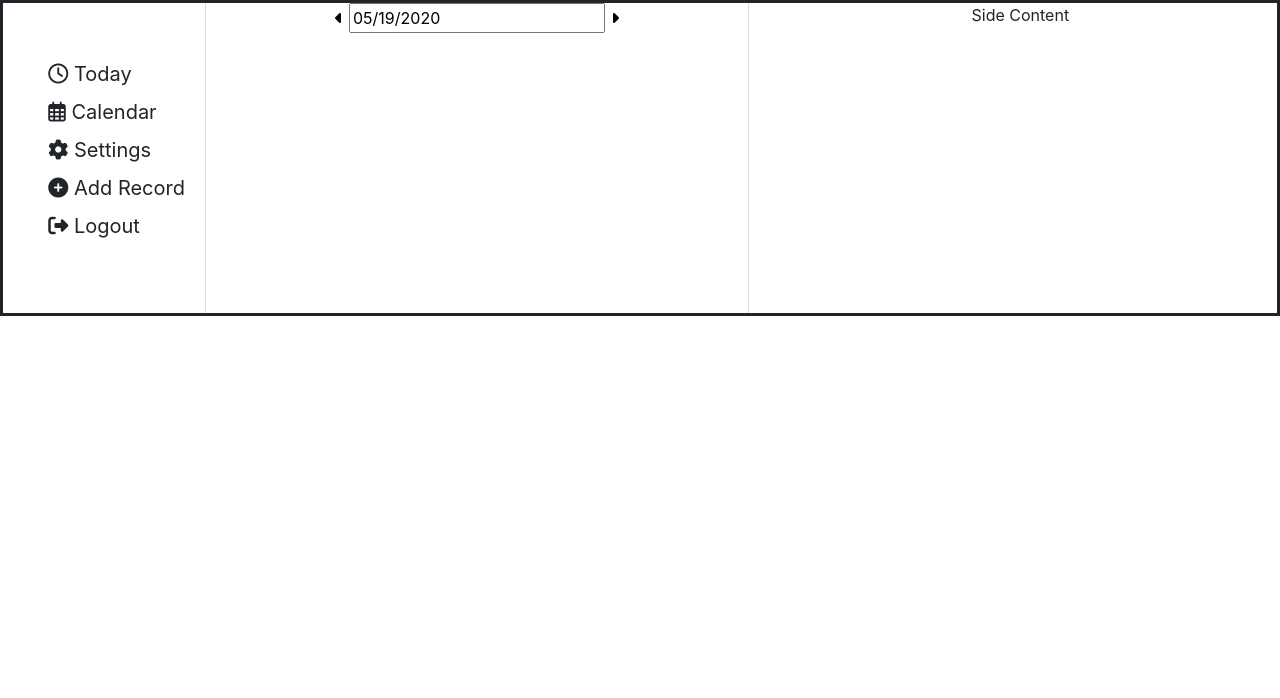
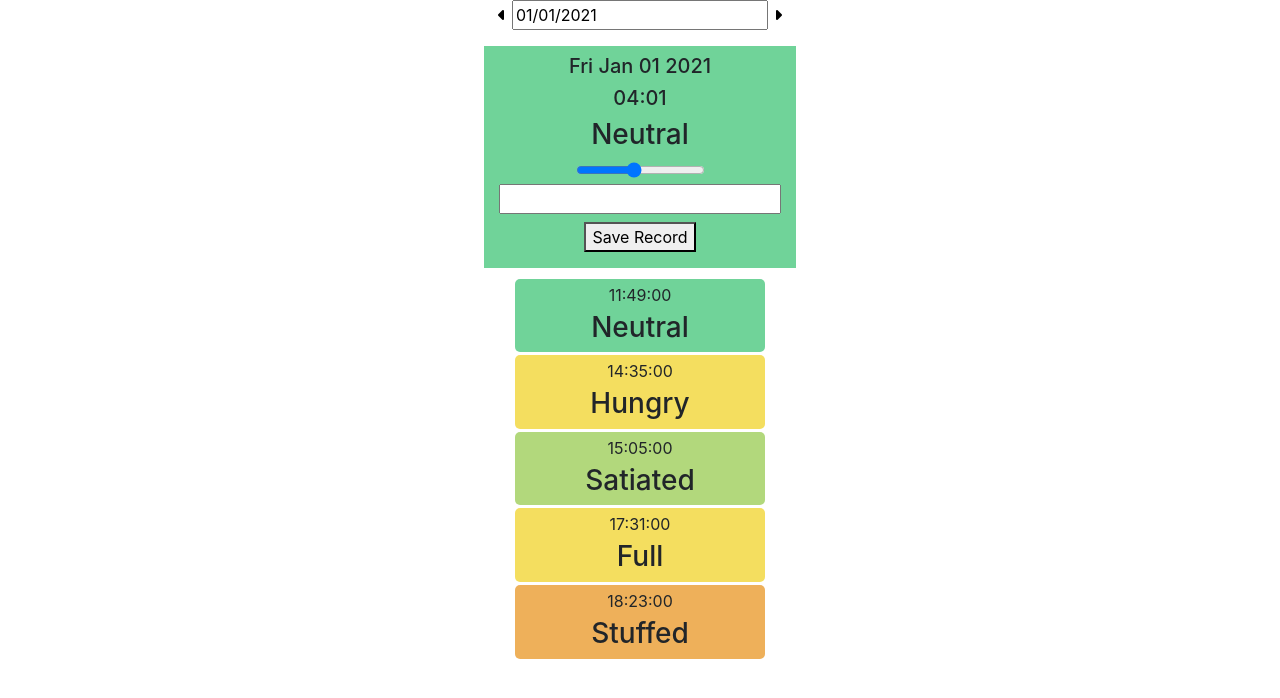
Before and after one commit to emchoi7/front-tff, a React (Create React App) app: page / in a window 1280 px wide. Shown: the top 698 px of the page. Built offline with nearby package versions, Linux system fonts and the light colour scheme.

Commit message:
Changed starting state date to 01/01/2021 and added AddModal to current date's display

```diff
--- a/src/AddRecord/AddModal.js
+++ b/src/AddRecord/AddModal.js
@@ -24,37 +24,38 @@ export default class AddModal extends Component {
 
     render() {
         const date = new Date();
-        const dateStr = date.toDateString();
+        // const dateStr = date.toDateString();
+        const dateStr = "Fri Jan 01 2021";
         const timeStr = date.toTimeString().split(':').slice(0,2).join(':');
-        let hungerLevel = 'Neutral'
-        let colorClass = 'hunger-blue'
+        let hungerLevel = 'Neutral';
+        let colorClass = 'hunger-level-5';
         if(this.state.score >= 0 && this.state.score < 1) {
             hungerLevel = 'Starving';
-            colorClass = 'hunger-red';
+            colorClass = 'hunger-level-1';
         } else if(this.state.score >= 1 && this.state.score < 2) {
             hungerLevel = 'Famished';
-            colorClass = 'hunger-orange';
+            colorClass = 'hunger-level-2';
         } else if(this.state.score >= 2 && this.state.score < 3) {
             hungerLevel = 'Hungry';
-            colorClass = 'hunger-yellow';
+            colorClass = 'hunger-level-3';
         } else if(this.state.score >= 3 && this.state.score < 4) {
             hungerLevel = 'Peckish';
-            colorClass = 'hunger-green';
+            colorClass = 'hunger-level-4';
         } else if(this.state.score >= 4 && this.state.score < 5) {
             hungerLevel = 'Neutral';
-            colorClass = 'hunger-blue';
+            colorClass = 'hunger-level-5';
         } else if(this.state.score >= 5 && this.state.score < 6) {
             hungerLevel = 'Satiated';
-            colorClass = 'hunger-green';
+            colorClass = 'hunger-level-4';
         } else if(this.state.score >= 6 && this.state.score < 7) {
             hungerLevel = 'Full';
-            colorClass = 'hunger-yellow';
+            colorClass = 'hunger-level-3';
         } else if(this.state.score >= 7 && this.state.score < 8) {
             hungerLevel = 'Stuffed';
-            colorClass = 'hunger-orange';
+            colorClass = 'hunger-level-2';
         } else if(this.state.score >= 8 && this.state.score <= 9) {
             hungerLevel = 'Bursting';
-            colorClass = 'hunger-red';
+            colorClass = 'hunger-level-1';
         }
         return (
             <div className={colorClass + ' container text-center py-2 my-2 add-modal'}>
--- a/src/App.js
+++ b/src/App.js
@@ -17,8 +17,8 @@ const App = () => {
         <Layout>
           <Switch>
             <Route exact path="/" component={DailyDisplay} />
-            <Route path="/calendar" component={MonthlyDisplay} />
-            <Route path="/settings"><p>Settings</p></Route>
+            {/* <Route path="/calendar" component={MonthlyDisplay} />
+            <Route path="/settings"><p>Settings</p></Route> */}
           </Switch>
         </Layout>
       </div>
--- a/src/App.module.css
+++ b/src/App.module.css
@@ -1,3 +1,3 @@
 .App {
-    border: red;
+    /* border: red; */
 }
--- a/src/components/UI/Column/Column.module.css
+++ b/src/components/UI/Column/Column.module.css
@@ -1,6 +1,6 @@
 .MainCenter {
     /* min-height: 100vh; */
-    border-style: solid;
+    /* border-style: solid; */
     border-width: 0 .5px 0 .5px;
     border-color: #dddddd;
     height: auto;
--- a/src/containers/Daily/Daily.js
+++ b/src/containers/Daily/Daily.js
@@ -4,7 +4,7 @@
     Record components are put into an array
 */
 import React, {Component} from 'react';
-// import AddModal from '../AddRecord/AddModal';
+import AddModal from '../../AddRecord/AddModal';
 import Record from '../../components/Record/Record';
 import DateSelector from '../../components/DateSelector/DateSelector';
 
@@ -61,21 +61,18 @@ export default class Daily extends Component {
             }
         );
 
-        // let addModal = null;
-        // if(
-        //     // this.props.date.getMonth() === new Date().getMonth()
-        //     // && this.props.date.getDate() === new Date().getDate()
-        //     // && this.props.date.getFullYear() === new Date().getFullYear()
-        //     this.props.date.getMonth() === 11
-        //     && this.props.date.getDate() === 30
-        //     && this.props.date.getFullYear() === 2019
+        let addModal = null;
+        if(
+            // this.props.date.getMonth() === new Date().getMonth()
+            // && this.props.date.getDate() === new Date().getDate()
+            // && this.props.date.getFullYear() === new Date().getFullYear()
+            this.props.date.getMonth() === 0
+            && this.props.date.getDate() === 1
+            && this.props.date.getFullYear() === 2021
 
-        // ) {
-        //     addModal =
-        //     (<div className="row">
-        //         <AddModal />
-        //     </div>);
-        // }
+        ) {
+            addModal = (<AddModal />);
+        }
 
         return (
             <div className={[classes.Daily].join(' ')}>
@@ -89,7 +86,7 @@ export default class Daily extends Component {
                         />
                     </div>
                 </div>
-                {/* {addModal} */}
+                {addModal}
                 <div className="row">
                     <div className="col text-center">
                         {records}
--- a/src/containers/DailyDisplay/DailyDisplay.js
+++ b/src/containers/DailyDisplay/DailyDisplay.js
@@ -14,11 +14,19 @@ import recordsData from '../../data/data';
 
 class DailyDisplay extends Component {
     state = {
-        currentDate: new Date(),
-        year: "",
-        month: "",
-        day: "",
+        currentDate: new Date(2021, 0, 1),
+        year: "2021",
+        month: "1",
+        day: "1",
         data: []
+    }
+
+    loadCurrentData = (year, month, day) => {
+        return recordsData.filter(
+            record => record.year === year
+            && record.month === month
+            && record.day === day
+        );
     }
 
     // Click one day next
@@ -30,11 +38,7 @@ class DailyDisplay extends Component {
         const month = String(nextDate.getMonth()+1);
         const day = String(nextDate.getDate());
 
-        const currentData = recordsData.filter(
-        record => record.year === year
-        && record.month === month
-        && record.day === day
-        );
+        const currentData = this.loadCurrentData(year, month, day);
 
         this.setState({
             currentDate: nextDate,
@@ -54,11 +58,7 @@ class DailyDisplay extends Component {
         const month = String(prevDate.getMonth()+1);
         const day = String(prevDate.getDate());
 
-        const currentData = recordsData.filter(
-        record => record.year === year
-        && record.month === month
-        && record.day === day
-        );
+        const currentData = this.loadCurrentData(year, month, day);
 
         this.setState({
             currentDate: prevDate,
@@ -69,19 +69,28 @@ class DailyDisplay extends Component {
         });
     }
 
+    componentDidMount = () => {
+        const currentData = this.loadCurrentData(this.state.year, this.state.month, this.state.day);
+
+        this.setState({
+            data: currentData
+        });
+    }
+
     // Handle DatePicker
     handleChangeDatePicker = date => {
         if(date !== -1 && date !== undefined) {
             const day = String(date.getDate());
             const month = String(date.getMonth()+1);
             const year = String(date.getFullYear());
-        const currentData = recordsData.filter(
-            record => record.year === year
-            && record.month === month
-            && record.day === day
-        );
+
+            const currentData = this.loadCurrentData(year, month, day);
+
             this.setState({
                 currentDate: date,
+                year,
+                month,
+                day,
                 data: currentData
             });
         }
@@ -95,12 +104,16 @@ class DailyDisplay extends Component {
             handleClickDateNext={this.handleClickDateNext}
             handleChangeDatePicker={this.handleChangeDatePicker}
         />);
+
         return (
+            <div className={classes.DailyDisplay}>
+                {daily}
+            </div>
             // <div className={classes.DailyDisplay}>
-                <TwoColumnView
-                    mainContent={daily}
-                    sideContent={"Side Content"}
-                />
+                // <TwoColumnView
+                //     mainContent={daily}
+                //     sideContent={"Side Content"}
+                // />
             // </div>
         );
     }
--- a/src/containers/DailyDisplay/DailyDisplay.module.css
+++ b/src/containers/DailyDisplay/DailyDisplay.module.css
@@ -1,2 +1,5 @@
 .DailyDisplay {
+    position: absolute;
+    left: 50%;
+    transform: translateX(-50%);
 }
--- a/src/data/data.js
+++ b/src/data/data.js
@@ -1,7 +1,7 @@
 const recordsData = [
     {
         "id": 10,
-        "year": "2019",
+        "year": "2020",
         "day": "30",
         "month": "12",
         "time": "08:14:00",
@@ -10,7 +10,7 @@ const recordsData = [
     },
     {
         "id": 11,
-        "year": "2019",
+        "year": "2020",
         "day": "30",
         "month": "12",
         "time": "09:10:00",
@@ -19,7 +19,7 @@ const recordsData = [
     },
     {
         "id": 12,
-        "year": "2019",
+        "year": "2020",
         "day": "30",
         "month": "12",
         "time": "09:23:00",
@@ -28,7 +28,7 @@ const recordsData = [
     },
     {
         "id": 13,
-        "year": "2019",
+        "year": "2020",
         "day": "30",
         "month": "12",
         "time": "09:31:00",
@@ -37,7 +37,7 @@ const recordsData = [
     },
     {
         "id": 14,
-        "year": "2019",
+        "year": "2020",
         "day": "30",
         "month": "12",
         "time": "09:45:00",
@@ -46,7 +46,7 @@ const recordsData = [
     },
     {
         "id": 15,
-        "year": "2019",
+        "year": "2020",
         "day": "30",
         "month": "12",
         "time": "11:13:00",
@@ -55,7 +55,7 @@ const recordsData = [
     },
     {
         "id": 16,
-        "year": "2019",
+        "year": "2020",
         "day": "30",
         "month": "12",
         "time": "12:12:00",
@@ -64,7 +64,7 @@ const recordsData = [
     },
     {
         "id": 17,
-        "year": "2019",
+        "year": "2020",
         "day": "30",
         "month": "12",
         "time": "12:23:23",
@@ -73,7 +73,7 @@ const recordsData = [
     },
     {
         "id": 18,
-        "year": "2019",
+        "year": "2020",
         "day": "30",
         "month": "12",
         "time": "12:41:00",
@@ -82,7 +82,7 @@ const recordsData = [
     },
     {
         "id": 19,
-        "year": "2019",
+        "year": "2020",
         "day": "30",
         "month": "12",
         "time": "13:20:00",
@@ -91,7 +91,7 @@ const recordsData = [
     },
     {
         "id": 20,
-        "year": "2019",
+        "year": "2020",
         "day": "30",
         "month": "12",
         "time": "12:24:00",
@@ -100,7 +100,7 @@ const recordsData = [
     },
     {
         "id": 21,
-        "year": "2019",
+        "year": "2020",
         "day": "30",
         "month": "12",
         "time": "15:39:00",
@@ -109,7 +109,7 @@ const recordsData = [
     },
     {
         "id": 22,
-        "year": "2019",
+        "year": "2020",
         "day": "30",
         "month": "12",
         "time": "16:29:00",
@@ -117,7 +117,7 @@ const recordsData = [
         "text": ""
     },{
         "id": 23,
-        "year": "2019",
+        "year": "2020",
         "day": "30",
         "month": "12",
         "time": "17:13:00",
@@ -125,7 +125,7 @@ const recordsData = [
         "text": ""
     },{
         "id": 24,
-        "year": "2019",
+        "year": "2020",
         "day": "30",
         "month": "12",
         "time": "18:30:00",
@@ -133,7 +133,7 @@ const recordsData = [
         "text": ""
     },{
         "id": 25,
-        "year": "2019",
+        "year": "2020",
         "day": "30",
         "month": "12",
         "time": "18:43:00",
@@ -142,7 +142,7 @@ const recordsData = [
     },
     {
         "id": 26,
-        "year": "2019",
+        "year": "2020",
         "day": "30",
         "month": "12",
         "time": "20:41:00",
@@ -151,7 +151,7 @@ const recordsData = [
     },
     {
         "id": 27,
-        "year": "2019",
+        "year": "2020",
         "day": "30",
         "month": "12",
         "time": "21:41:00",
@@ -160,7 +160,7 @@ const recordsData = [
     },
     {
         "id": 28,
-        "year": "2019",
+        "year": "2020",
         "day": "31",
         "month": "12",
         "time": "07:21:00",
@@ -169,7 +169,7 @@ const recordsData = [
     },
     {
         "id": 29,
-        "year": "2019",
+        "year": "2020",
         "day": "31",
         "month": "12",
         "time": "08:02:00",
@@ -178,7 +178,7 @@ const recordsData = [
     },
     {
         "id": 30,
-        "year": "2019",
+        "year": "2020",
         "day": "31",
         "month": "12",
         "time": "08:11:00",
@@ -187,7 +187,7 @@ const recordsData = [
     },
     {
         "id": 31,
-        "year": "2019",
+        "year": "2020",
         "day": "31",
         "month": "12",
         "time": "11:21:00",
@@ -196,7 +196,7 @@ const recordsData = [
     },
     {
         "id": 32,
-       "year": "2019",
+       "year": "2020",
        "day": "31",
        "month": "12",
         "time": "13:34:00",
@@ -205,7 +205,7 @@ const recordsData = [
     },
     {
         "id": 33,
-        "year": "2019",
+        "year": "2020",
         "day": "31",
         "month": "12",
         "time": "08:35:00",
@@ -214,7 +214,7 @@ const recordsData = [
     },
     {
         "id": 34,
-        "year": "2019",
+        "year": "2020",
         "day": "31",
         "month": "12",
         "time": "10:35:00",
@@ -223,7 +223,7 @@ const recordsData = [
     },
     {
         "id": 35,
-        "year": "2020",
+        "year": "2021",
         "day": "1",
         "month": "1",
         "time": "11:49:00",
@@ -232,7 +232,7 @@ const recordsData = [
     },
     {
         "id": 36,
-        "year": "2020",
+        "year": "2021",
         "day": "1",
         "month": "1",
         "time": "14:35:00",
@@ -241,7 +241,7 @@ const recordsData = [
     },
     {
         "id": 37,
-        "year": "2020",
+        "year": "2021",
         "day": "1",
         "month": "1",
         "time": "15:05:00",
@@ -250,7 +250,7 @@ const recordsData = [
     },
     {
         "id": 38,
-        "year": "2020",
+        "year": "2021",
         "day": "1",
         "month": "1",
         "time": "17:31:00",
@@ -259,7 +259,7 @@ const recordsData = [
     },
     {
         "id": 39,
-        "year": "2020",
+        "year": "2021",
         "day": "1",
         "month": "1",
         "time": "18:23:00",
--- a/src/hoc/Layout/Layout.js
+++ b/src/hoc/Layout/Layout.js
@@ -42,12 +42,12 @@ class Layout extends Component {
             <Aux>
                 <main className={[classes.MainContent].join(' ')}>
                     <div className="row">
-                <Column
+                {/* <Column
                     customClasses={["NavigationLeft"]}
                     colNum={2}
                 >
                     <NavigationItems />
-                </Column>
+                </Column> */}
                 {this.props.children}
                 </div>
                 </main>
--- a/src/hoc/Layout/Layout.module.css
+++ b/src/hoc/Layout/Layout.module.css
@@ -1,5 +1,5 @@
 .MainContent {
-    border: solid;
+    /* border: solid; */
 }
 
 @media all and (max-width: 599px) {
```
Lines whose indentation alone changed are shown as unchanged.
